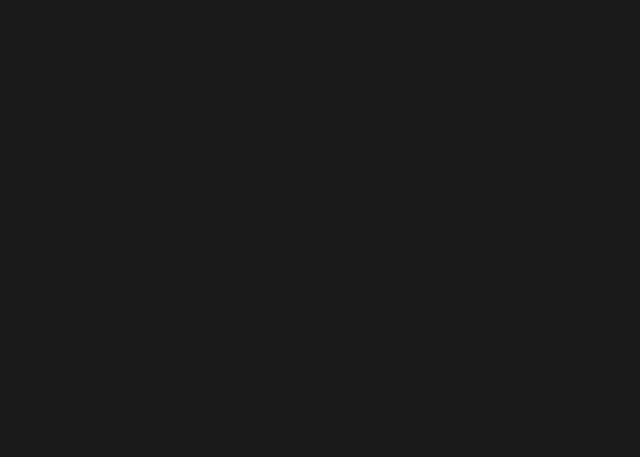
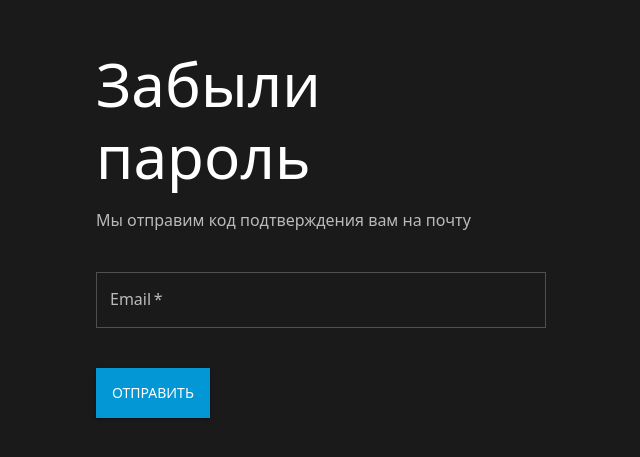
Before and after one commit to stdkvb/ok-base, a React (Vite) app: page /recovery-pass in a window 1280 px wide. Before the commit this address had no page. Shown: the part 127-584 px from the top of the page, without its empty margins (319-959 px from the left). Built offline with nearby package versions, Linux system fonts and the light colour scheme.

Commit message:
add recovery-pass-start

```diff
--- a/src/App.jsx
+++ b/src/App.jsx
@@ -6,6 +6,7 @@ import MaterialDetail from "./pages/MaterialDetail";
 import LogIn from "./pages/LogIn";
 import RegFinish from "./pages/RegFinish";
 import RegStart from "./pages/RegStart";
+import RecoveryPass from "./pages/RecoveryPass";
 
 export default function App() {
   return (
@@ -14,6 +15,7 @@ export default function App() {
         <Route path="/sign-up" element={<RegStart />} />
         <Route path="/confirm-registration" element={<RegFinish />} />
         <Route path="/log-in" element={<LogIn />} />
+        <Route path="/recovery-pass" element={<RecoveryPass />} />
       </Route>
       <Route path="/" element={<Layout />}>
         <Route index path="/" element={<Catalog />} />
--- a/src/components/AuthLayout.jsx
+++ b/src/components/AuthLayout.jsx
@@ -27,7 +27,6 @@ const AuthLayout = () => {
           sx={{
             display: "flex",
             flexDirection: "column",
-            alignItems: "center",
             justifyContent: "flex-start",
             width: "100%",
             maxWidth: "450px",
--- /dev/null
+++ b/src/components/RecoveryPassConfirmCode.jsx
@@ -0,0 +1,33 @@
+import { Button, TextField, Box, Typography, Link } from "@mui/material";
+
+import { useRecoveryPassStartMutation } from "../redux/okBaseApi";
+
+const RecoveryPassConfirmCode = ({ email }) => {
+  const [recoveryPassStart, { error, isSuccess }] =
+    useRecoveryPassStartMutation();
+  return (
+    <>
+      <Typography>
+        На указанную электронную почту направлено письмо, для восстановления
+        пароля, пожалуйста, пройдите по ссылке в письме.
+      </Typography>
+      <Typography color="text.secondary">
+        Письмо не пришло?{" "}
+        <Link
+          color="primary.main"
+          onClick={() => recoveryPassStart(email).unwrap()}
+        >
+          Отправить еще раз
+        </Link>
+      </Typography>
+      {isSuccess && (
+        <Typography color="success.main">
+          Письмо повторно отправлено на указанную электронную почту
+        </Typography>
+      )}
+      {error && <Typography color="error">{error.data.message}</Typography>}
+    </>
+  );
+};
+
+export default RecoveryPassConfirmCode;
--- a/src/pages/LogIn.jsx
+++ b/src/pages/LogIn.jsx
@@ -27,7 +27,6 @@ const LogIn = () => {
     },
     validationSchema: validationSchema,
     onSubmit: (values) => {
-      console.log(values);
       logIn(values).unwrap();
     },
   });
@@ -78,6 +77,14 @@ const LogIn = () => {
             type={field.type ?? "text"}
           />
         ))}
+        <Link
+          component={RouterLink}
+          to="/recovery-pass"
+          color="primary.main"
+          sx={{ textAlign: { xs: "center", md: "left" } }}
+        >
+          Забыли пароль?
+        </Link>
         {error && <Typography color="error">{error.data.message}</Typography>}
         <Button
           color="primary"
--- /dev/null
+++ b/src/pages/RecoveryPass.jsx
@@ -0,0 +1,100 @@
+import { useFormik } from "formik";
+import * as yup from "yup";
+import { Button, TextField, Box, Typography, Link } from "@mui/material";
+import { Link as RouterLink } from "react-router-dom";
+
+import { useRecoveryPassStartMutation } from "../redux/okBaseApi";
+import RecoveryPassConfirmCode from "../components/RecoveryPassConfirmCode";
+import { useState } from "react";
+
+const fields = [{ label: "Email", name: "email" }];
+
+const RecoveryPass = () => {
+  const [recoveryPassStart, { error, isSuccess }] =
+    useRecoveryPassStartMutation();
+
+  const [email, setEmail] = useState({});
+
+  const validationSchema = yup.object({
+    email: yup
+      .string("Введите email")
+      .email("Введите корректный email")
+      .required("Введите email"),
+  });
+
+  const formik = useFormik({
+    initialValues: {
+      email: "",
+    },
+    validationSchema: validationSchema,
+    onSubmit: (values) => {
+      setEmail(values);
+      recoveryPassStart(values).unwrap();
+    },
+  });
+
+  return (
+    <>
+      <Typography variant="h2">Забыли пароль</Typography>
+      {isSuccess ? (
+        <RecoveryPassConfirmCode email={email} />
+      ) : (
+        <>
+          <Typography
+            color="text.secondary"
+            sx={{ mb: 3, textAlign: { xs: "center", md: "left" } }}
+          >
+            Мы отправим код подтверждения вам на почту
+          </Typography>
+          <Box
+            component="form"
+            noValidate
+            onSubmit={formik.handleSubmit}
+            sx={{
+              display: "flex",
+              flexDirection: "column",
+              gap: 2,
+              alignItems: { xs: "center", sm: "flex-start" },
+              width: { xs: "100%", sm: "450px" },
+            }}
+          >
+            {fields.map((field, i) => (
+              <TextField
+                key={i}
+                fullWidth
+                id={field.name}
+                name={field.name}
+                label={field.label}
+                value={formik.values[field.name]}
+                onChange={formik.handleChange}
+                onBlur={formik.handleBlur}
+                error={
+                  formik.touched[field.name] &&
+                  Boolean(formik.errors[field.name])
+                }
+                helperText={
+                  formik.touched[field.name] && formik.errors[field.name]
+                }
+                required
+                type={field.type ?? "text"}
+              />
+            ))}
+            {error && (
+              <Typography color="error">{error.data.message}</Typography>
+            )}
+            <Button
+              color="primary"
+              variant="contained"
+              type="submit"
+              sx={{ width: { xs: "100%", sm: "fit-content" }, mt: 3 }}
+            >
+              Отправить
+            </Button>
+          </Box>
+        </>
+      )}
+    </>
+  );
+};
+
+export default RecoveryPass;
--- a/src/redux/okBaseApi.js
+++ b/src/redux/okBaseApi.js
@@ -31,6 +31,14 @@ export const okBaseApi = createApi({
     regFinish: build.mutation({
       query: (body) => ({
         url: "auth/reg-finish",
+        method: "POST",
+        body,
+      }),
+    }),
+
+    recoveryPassStart: build.mutation({
+      query: (body) => ({
+        url: "auth/recovery-pass-start",
         method: "POST",
         body,
       }),
@@ -72,4 +80,5 @@ export const {
   useRegCheckCodeMutation,
   useRegFinishMutation,
   useLogInMutation,
+  useRecoveryPassStartMutation,
 } = okBaseApi;
```
